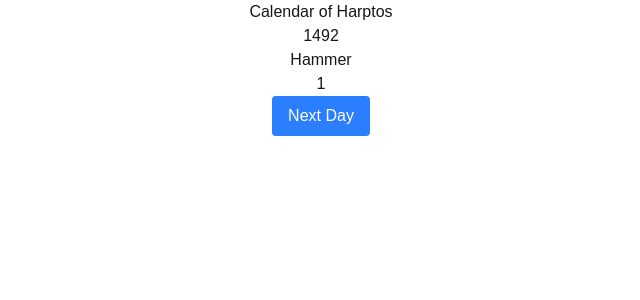
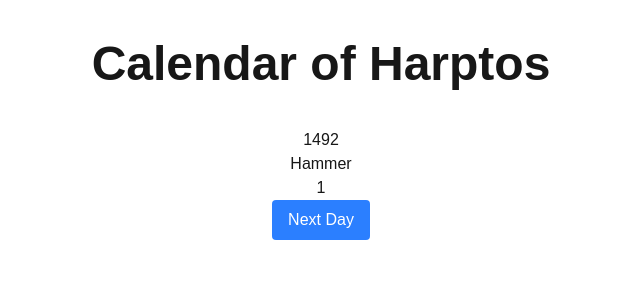
Before and after one commit to zombietommie/DnDFaerunCalendar, a Next.js app in the folder dndcalender/: page / in a window 1280 px wide. Shown: the top 300 px of the page, without its empty margins (319-959 px from the left). Built offline with nearby package versions, Linux system fonts and the light colour scheme.

Commit message:
changed the text size and padding effect

```diff
--- a/dndcalender/app/page.tsx
+++ b/dndcalender/app/page.tsx
@@ -4,7 +4,7 @@ export default function Home() {
   return (
     <div className="flex flex-col items-center">
       <main>
-        <h1>Calendar of Harptos</h1>
+        <p className="text-5xl font-bold p-10">Calendar of Harptos</p>
         {<Calendar />}
       </main>
       <footer></footer>
```
